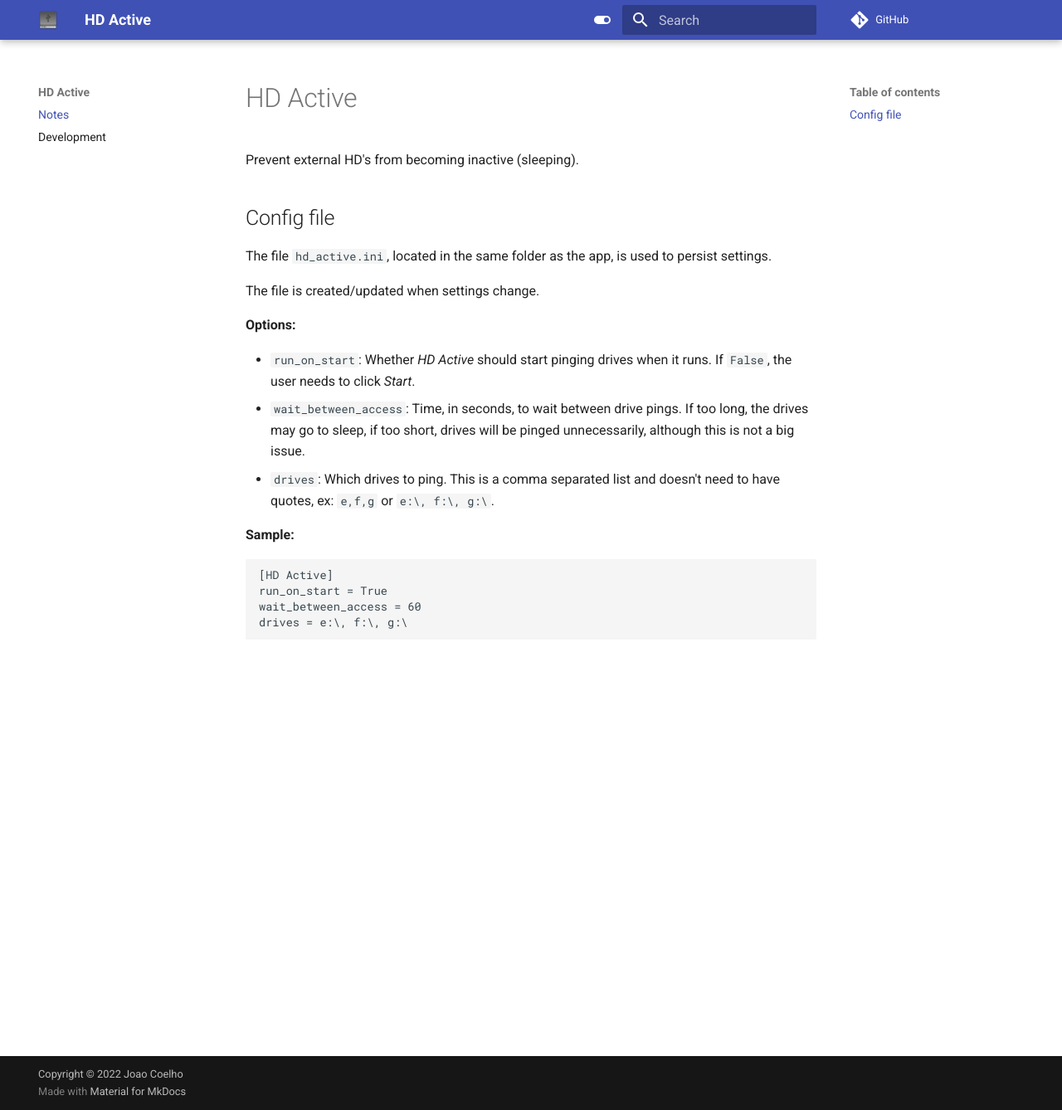
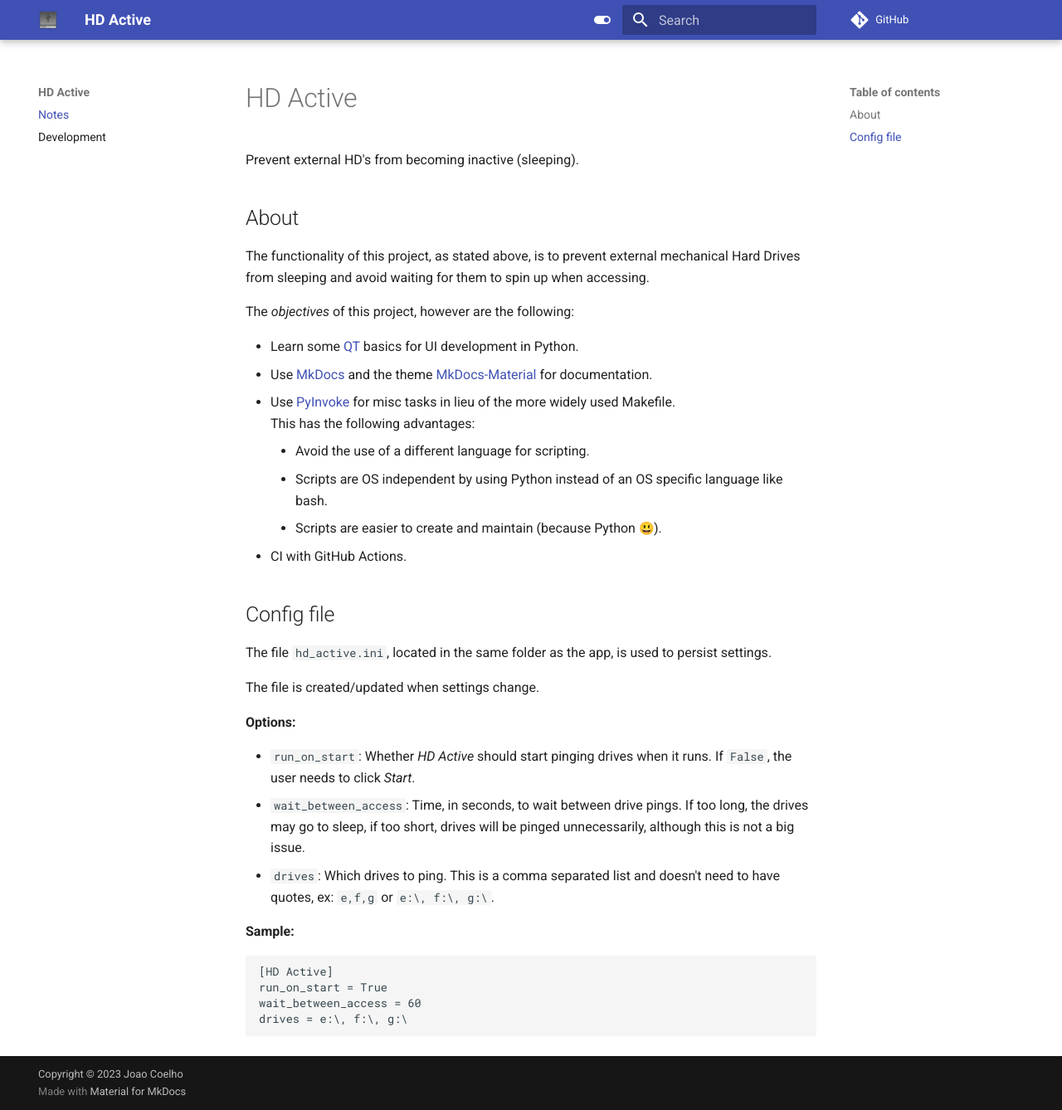
Before and after one commit to joaonc/hd_active, an MkDocs documentation site: the page built from docs/index.md, in a window 1280 px wide and 1338 px high. Shown: the whole window at 83% size. Built offline with MkDocs 1.6.1 and Material for MkDocs 9.7.7, drawn with Linux system fonts in a browser that asks for light colours; emoji names are drawn with the system emoji font; comment, search, counter and statistics services are not loaded.

Commit message:
docs content

```diff
--- a/docs/index.md
+++ b/docs/index.md
@@ -1,6 +1,22 @@
 # HD Active
 
 Prevent external HD's from becoming inactive (sleeping).
+
+## About
+The functionality of this project, as stated above, is to prevent external mechanical Hard Drives
+from sleeping and avoid waiting for them to spin up when accessing.
+
+The _objectives_ of this project, however are the following:
+
+* Learn some [QT](https://www.qt.io) basics for UI development in Python.
+* Use [MkDocs](https://www.mkdocs.org/) and the theme
+  [MkDocs-Material](https://squidfunk.github.io/mkdocs-material/) for documentation.
+* Use [PyInvoke](https://www.pyinvoke.org/) for misc tasks in lieu of the more widely used Makefile.
+  This has the following advantages:
+    * Avoid the use of a different language for scripting.
+    * Scripts are OS independent by using Python instead of an OS specific language like bash.
+    * Scripts are easier to create and maintain (because Python :smiley:).
+* CI with GitHub Actions.
 
 ## Config file
 The file `hd_active.ini`, located in the same folder as the app, is used to persist settings.
--- a/mkdocs.yml
+++ b/mkdocs.yml
@@ -35,5 +35,7 @@
 plugins:
   - search
 
+dev_addr: 127.0.0.1:7000
+
 repo_url: https://github.com/joaonc/hd_active
-copyright: Copyright &copy; 2022 Joao Coelho
+copyright: Copyright &copy; 2023 Joao Coelho
```
Also changed, not shown: other parts of docs/index.md (+6 -6 lines), docs/development.md (+0 -4 lines).
